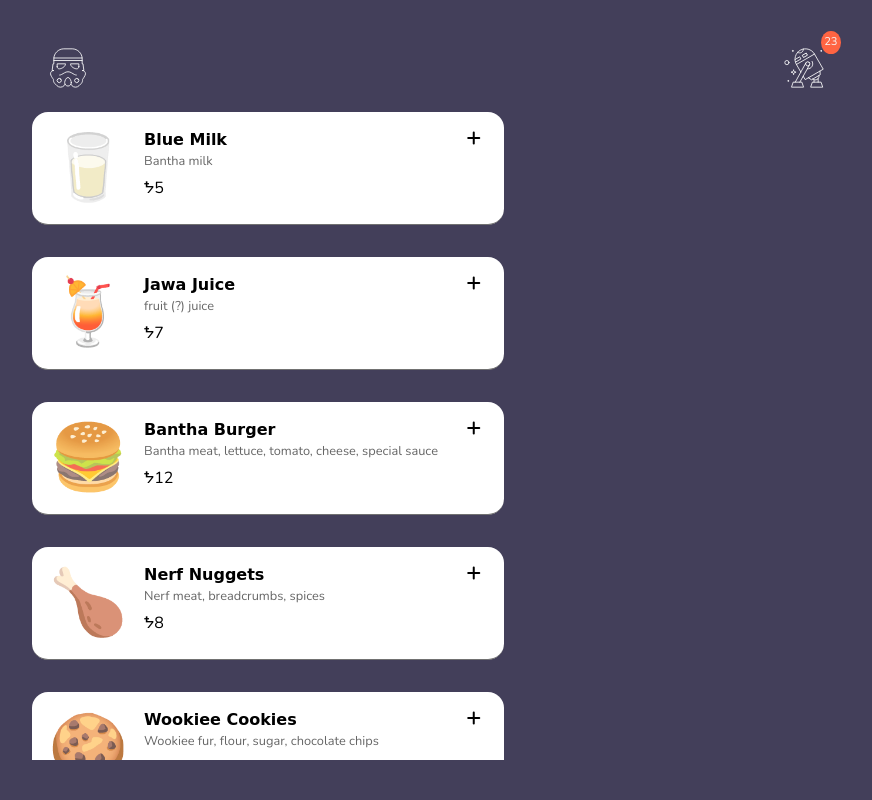
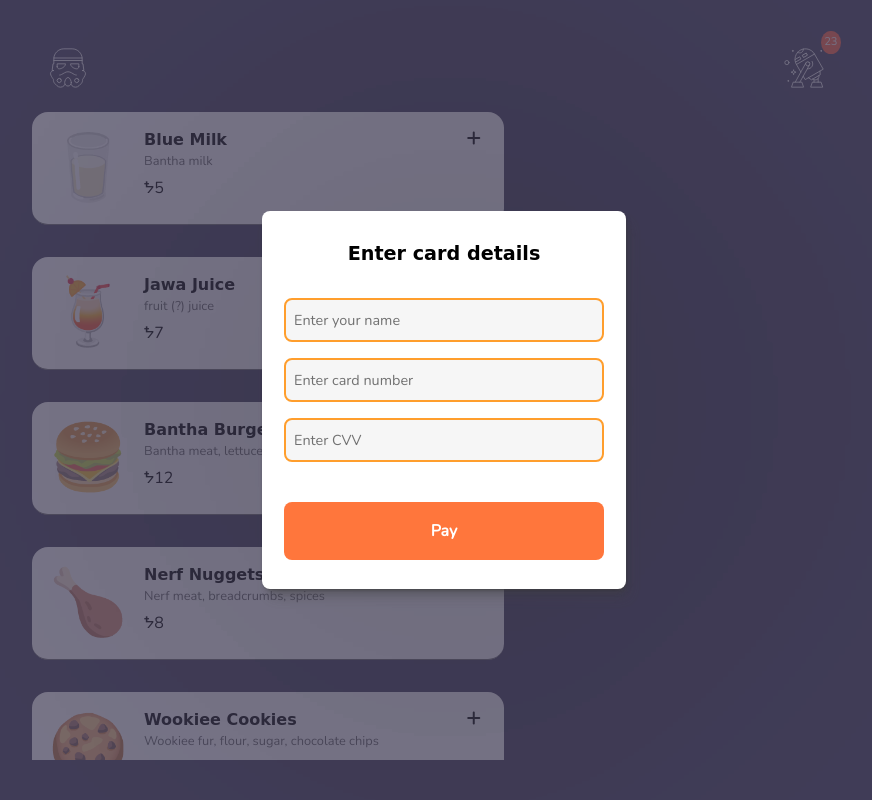
Before and after one commit to zgronska/order-app, a plain HTML site: page index.html in a window 1280 px wide. Shown: the whole page, without its empty margins (196-1068 px from the left). Drawn offline with nearby package versions, Linux system fonts and the light colour scheme; a web font is replaced by a local one.

Commit message:
Pop up styles

```diff
--- a/index.css
+++ b/index.css
@@ -80,8 +80,8 @@ h3 {
 .btn {
   display: inline-block;
 
-  border: 1px solid transparent;
-  border-radius: 0.25rem;
+  border: 0.0625rem solid transparent;
+  border-radius: 0.5em;
   background: transparent;
 
   color: var(--btn-color);
@@ -98,19 +98,18 @@ h3 {
   background: var(--btn-accent);
 }
 
-.btn:focus {
-  outline: 3px solid var(--btn-accent);
+.btn:focus-visible {
+  outline: 0.125rem solid var(--btn-accent);
 }
 
 .btn:active {
-  translate: 2px 2px;
+  translate: 0.125em 0.125em;
 }
 
 .submit-btn,
 .pay-btn {
   width: 100%;
-  padding: 1em;
-  border-radius: 0.3em;
+  padding: 1em 2em;
   background: var(--accent-dark);
 
   font-weight: 700;
@@ -181,11 +180,11 @@ mark {
 .menu-section::-webkit-scrollbar-track {
   border-radius: 1.5em;
 
-  -webkit-box-shadow: inset 0 0 6px rgba(0, 0, 0, 0.3);
+  -webkit-box-shadow: inset 0 0 0.375rem rgba(0, 0, 0, 0.3);
 }
 
 .menu-section::-webkit-scrollbar {
-  width: 6px;
+  width: 0.375rem;
   margin-left: 1em;
 }
 
@@ -203,7 +202,7 @@ mark {
   display: flex;
 
   padding: 1em;
-  border-bottom: 1px solid var(--secondary);
+  border-bottom: 0.0625rem solid var(--secondary);
   border-radius: 1em;
   background: var(--l-fg);
 
@@ -264,8 +263,6 @@ mark {
 
 /*----------  Your order section  ----------*/
 
-/* TODO: add a button minimizing the div  */
-
 .your-order {
   grid-area: cart;
 
@@ -288,6 +285,8 @@ mark {
   display: flex;
   align-items: center;
 
+  margin-bottom: 0.5em;
+
   column-gap: 0.6em;
 }
 
@@ -307,7 +306,7 @@ mark {
 .total {
   display: flex;
 
-  border-top: 3px solid var(--accent-light);
+  border-top: 0.1875rem solid var(--accent-light);
 
   padding-block: 0.8em 1.5em;
 }
@@ -336,17 +335,17 @@ mark {
 
 .payment-popup {
   padding: 1.8em 1.4em;
-  border-radius: 0.4em;
-  background: var(--l-fg-dark);
+  border-radius: 0.5em;
+  background: var(--l-fg);
 
   color: var(--d-fg);
 
-  filter: drop-shadow(5.18654px 5.18654px 255.437px rgba(0, 0, 0, 0.5));
+  filter: drop-shadow(0.3242rem 0.3242rem 15.9648rem rgba(0, 0, 0, 0.5));
 
-  box-shadow: 0.3px 0.5px 0.7px hsla(0, 0%, 25%, 0.36),
-    0.8px 1.6px 2px -0.8px hsl(0, 0%, 25%, 0.36),
-    2.1px 4.1px 5.2px -1.7px hsl(0, 0%, 25%, 0.36),
-    5px 10px 12.6px -2.5px hsl(0, 0%, 25%, 0.36);
+  box-shadow: 0.0187rem 0.0313rem 0.0437rem hsla(0, 0%, 25%, 0.36),
+    0.05rem 0.1rem 0.125rem -0.05rem hsl(0, 0%, 25%, 0.36),
+    0.1313rem 0.2562rem 0.325rem -0.1062rem hsl(0, 0%, 25%, 0.36),
+    0.3125rem 0.625rem 0.7875rem -0.1563rem hsl(0, 0%, 25%, 0.36);
 }
 
 .payment-title {
@@ -364,16 +363,18 @@ mark {
 
 .payment-form input {
   padding: 0.5em;
-  border: 1px solid var(--bg-accent-primary);
+  border: 0.125em solid var(--accent-light);
+  border-radius: 0.5em;
+  background: var(--l-fg-dark);
 }
 
 .payment-form input:focus {
-  outline-color: var(--bg-accent-secondary);
+  outline-color: var(--accent);
 }
 
 .payment-form input::placeholder {
   font-size: 0.9em;
-  color: var(--accent-primary-hover);
+  color: var(--secondary);
 }
 
 .pay-btn {
@@ -395,7 +396,7 @@ mark {
 
 /*----------  Desktop version  ----------*/
 
-@media screen and (min-width: 700px) {
+@media screen and (min-width: 43.75rem) {
   body {
     display: grid;
     place-content: center;
--- a/index.html
+++ b/index.html
@@ -66,7 +66,7 @@
         </p>
       </div> -->
     </div>
-    <!-- <div class="bg">
+    <div class="bg">
       <div class="payment-popup">
         <h2 class="payment-title">Enter card details</h2>
         <form class="payment-form">
@@ -103,7 +103,7 @@
           </button>
         </form>
       </div>
-    </div> -->
+    </div>
 
     <script
       src="./index.js"
```
